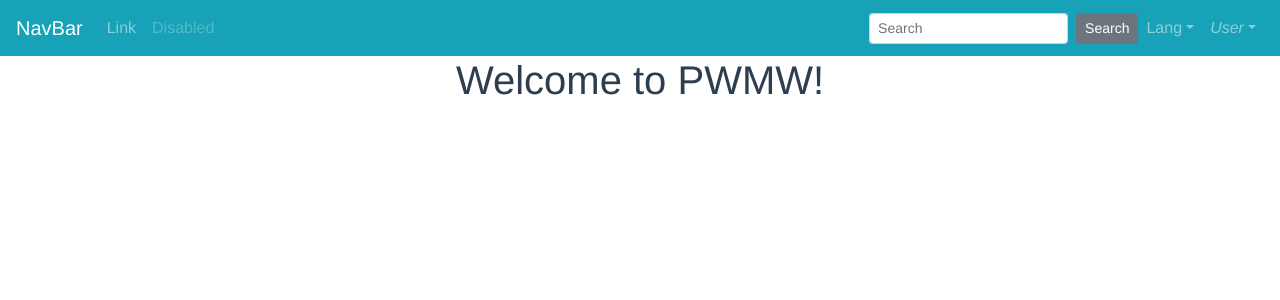
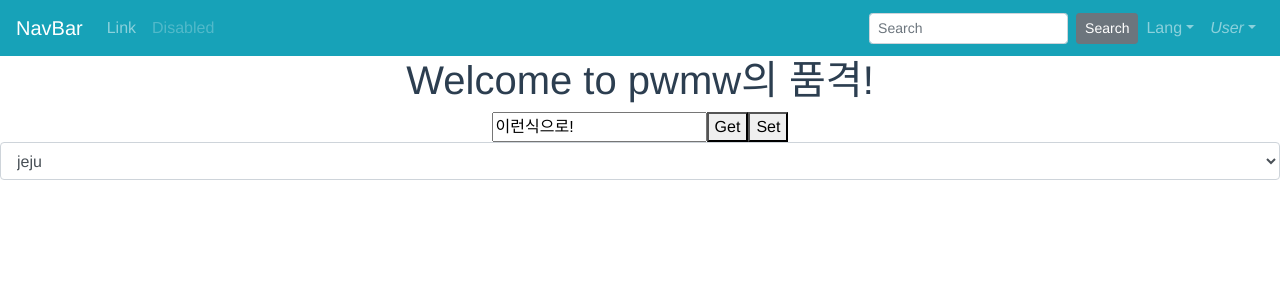
Before and after one commit to Koobonik/vue-study, a Vue app: page / in a window 1280 px wide. Shown: the top 300 px of the page. Built offline with nearby package versions, Linux system fonts and the light colour scheme.

Commit message:
[IMP]: 간단한 뷰 컨트롤링 예제 작성

```diff
--- a/src/views/Home.vue
+++ b/src/views/Home.vue
@@ -1,11 +1,86 @@
 <template>
   <div>
-    <h1>Welcome to PWMW!</h1>
+    <h1>Welcome to {{ title }}!</h1>
+    <input type="text" v-model="input1" />
+    <button type="button" @click="getData">Get</button>
+    <button type="button" @click="setData">Set</button>
+<!--    셀렉트 콤보 박스가 제주가 선택된 상태로 나올 것임    -->
+    <select class="form-control" v-model="region" @change="changeRegion">
+<!--      key에는 밸류값을, -->
+      <option :key="i" :value="d.v" v-for="(d,i) in options">{{d.t}}</option>
+    </select>
+<!--    v-show 라는 옵션도 있음
+v-show는 렌더링은 하지만 보여주지 않을뿐
+v-if는 렌더링 했지만 보여주지 않을뿐
+화면에 자주 보이고 안보이고 한다면 v-show를 써서 렌더링 횟수를 줄여주는게 좋음.-->
+    <table class="table-bordered" v-if="tableShow">
+      <tr :key="i" v-for="(d,i) in options">
+        <td>{{d.v}}</td>
+        <td>{{d.t}}</td>
+      </tr>
+    </table>
   </div>
 
 </template>
 
 <script>
 export default {
+  data(){
+    return {
+      title:"pwmw의 품격",
+      input1: "이런식으로!",
+      tableShow: false,
+      options: [
+        {
+          v:"S",
+          t:"seoul"
+        },
+        {
+          v:"J",
+          t:"jeju"
+        },
+        {
+          v:"B",
+          t:"busan"
+        }
+
+      ],
+      region: "J"
+    };
+  },
+  methods:{
+    getData(){
+      alert(this.input1);
+    },
+    setData(){
+      this.input1 = "12345";
+    },
+    changeRegion(){
+      alert(this.region)
+    }
+
+  },
+  watch:{
+    input1(){
+      console.log(this.input1);
+    }
+  },
+  beforeCreate() {
+
+  },
+  created() {
+  },
+  beforeMount() {
+  },
+  mounted() {
+  },
+  beforeUpdate() {
+  },
+  updated() {
+  },
+  beforeDestroy() {
+  },
+  destroyed() {
+  }
 }
 </script>
```
